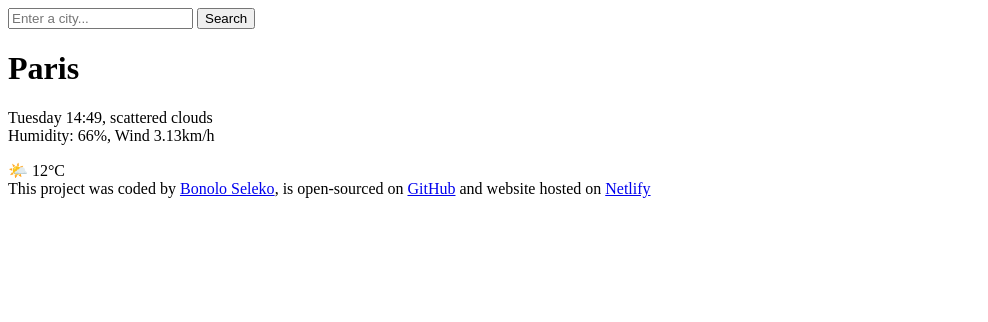
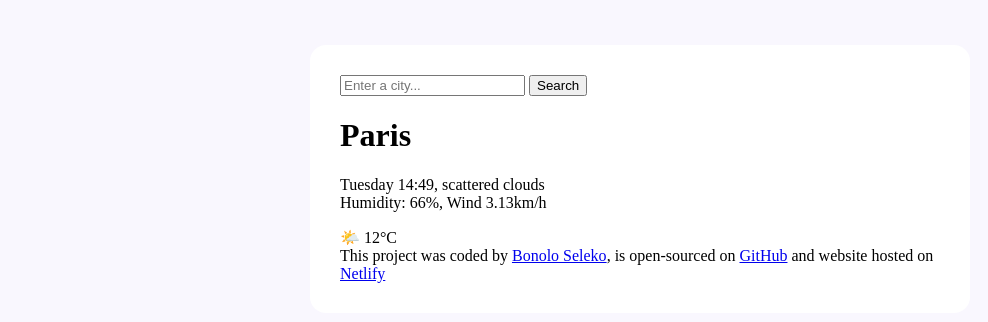
Before and after one commit to drasindrdre/weather_app, a plain HTML site: page index.html in a window 1280 px wide. Shown: the whole page, without its empty margins (0-988 px from the left). Drawn offline with Linux system fonts and the light colour scheme.

Commit message:
added css

```diff
--- a/index.html
+++ b/index.html
@@ -4,8 +4,10 @@
     <meta charset="UTF-8" />
     <meta name="viewport" content="width=device-width, initial-scale=1.0" />
     <title>Weather App</title>
+    <link rel="stylesheet" href="src/index.css">
   </head>
   <body>
+    <div class="weather_app">
     <header>
       <form action="">
         <input type="search" placeholder="Enter a city..." required />
@@ -37,5 +39,6 @@
       and website hosted on
       <a href="https://bweatapp.netlify.app/" target="_blank"> Netlify</a>
     </footer>
+    </div>
   </body>
 </html>
--- /dev/null
+++ b/src/index.css
@@ -0,0 +1,12 @@
+body {
+    background-color: #f9f7fe;
+}
+
+.weather_app {
+    background: white;
+    max-width: 600px;
+    margin: 45px auto;
+    padding: 30px;
+    box-shadow: 0 30px 50px rgba( 65, 50, 100, 0.08, green, blue, alpha);
+    border-radius: 16px;
+}
```
